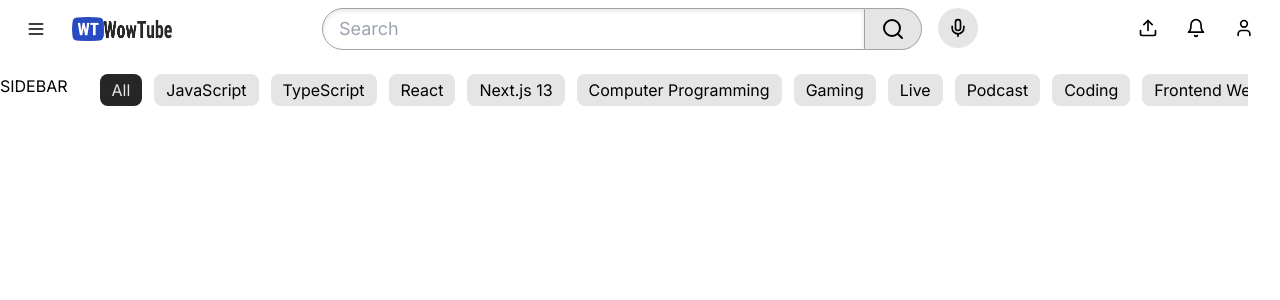
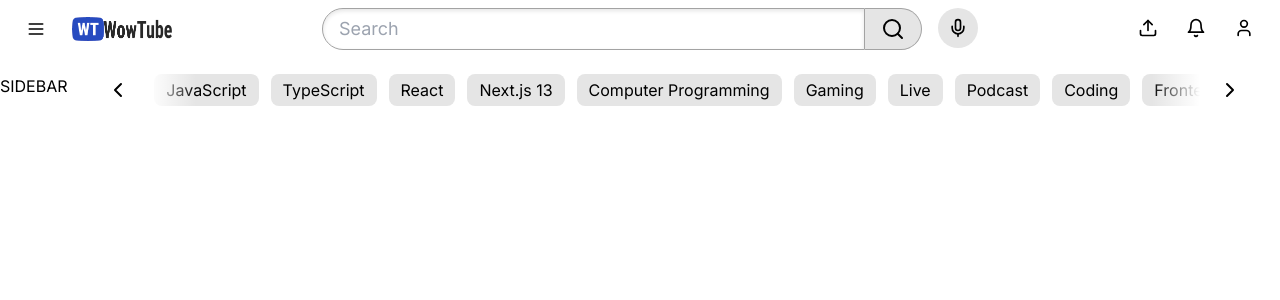
Before and after one commit to ocitocit/homepage-yt, a Next.js app: page / in a window 1280 px wide. Shown: the top 300 px of the page. Built offline with nearby package versions, Linux system fonts and the light colour scheme.

Commit message:
add an arrow on category pills

```diff
--- a/components/CategoryPills.tsx
+++ b/components/CategoryPills.tsx
@@ -2,6 +2,7 @@
 
 import { useState } from 'react';
 import { Button } from './Button';
+import { ChevronLeft, ChevronRight } from 'lucide-react';
 
 interface CategoryPillsProps {
   categories: string[];
@@ -9,6 +10,9 @@ interface CategoryPillsProps {
 
 const CategoryPills: React.FC<CategoryPillsProps> = ({ categories }) => {
   const [selectedCategory, setSelectedCategory] = useState(categories[0]);
+
+  const [isLeftVisible, setIsLeftVisible] = useState(true);
+  const [isRightVisible, setIsRightVisible] = useState(true);
 
   return (
     <div className="overflow-x-hidden relative">
@@ -26,17 +30,64 @@ const CategoryPills: React.FC<CategoryPillsProps> = ({ categories }) => {
             key={index}
             onClick={() => setSelectedCategory(category)}
             variant={selectedCategory === category ? 'dark' : 'default'}
-            className="
-            py-1
-            px-3
-            rounded-lg
-            whitespace-nowrap
-          "
+            className="py-1 px-3 rounded-lg whitespace-nowrap"
           >
             {category}
           </Button>
         ))}
       </div>
+
+      {isLeftVisible && (
+        <div
+          className="
+            absolute
+            left-0
+            top-1/2
+            -translate-y-1/2
+            bg-gradient-to-r
+            from-white
+            from-50%
+            to-transparent
+            w-24
+            h-full
+          "
+        >
+          <Button
+            variant="ghost"
+            size="icon"
+            className="h-full w-auto p-1.5 aspect-square"
+          >
+            <ChevronLeft />
+          </Button>
+        </div>
+      )}
+
+      {isRightVisible && (
+        <div
+          className="
+            absolute
+            right-0
+            top-1/2
+            -translate-y-1/2
+            bg-gradient-to-l
+            from-white
+            from-50%
+            to-transparent
+            w-24
+            h-full
+            flex
+            justify-end
+          "
+        >
+          <Button
+            variant="ghost"
+            size="icon"
+            className="h-full w-auto p-1.5 aspect-square"
+          >
+            <ChevronRight />
+          </Button>
+        </div>
+      )}
     </div>
   );
 };
```
